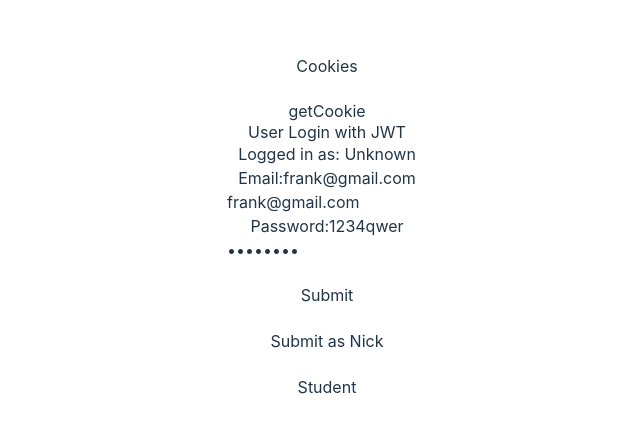
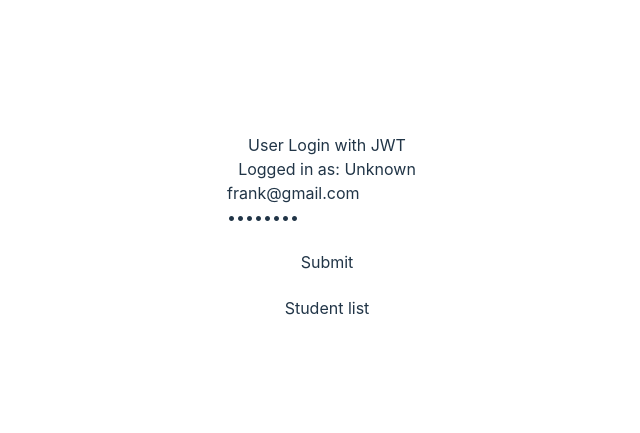
Before and after one commit to franklam2008/user-login-app, a Vue app: page / in a window 1280 px wide. Shown: the part 173-606 px from the top of the page, without its empty margins (313-953 px from the left). Built offline with nearby package versions, Linux system fonts and the light colour scheme; no server answers; what vue-cookies would draw is missing.

Commit message:
remove testing comp

```diff
--- a/src/App.vue
+++ b/src/App.vue
@@ -6,7 +6,7 @@ import TestComponent from "./components/test.vue";
 </script>
 
 <template>
-  <TestComponent />
+  <!-- <TestComponent /> -->
   <Login msg="User Login with JWT" />
 </template>
 
--- a/src/components/Login.vue
+++ b/src/components/Login.vue
@@ -69,19 +69,13 @@ whoami();
 </script>
 
 <template>
-  <h1>{{ msg }}</h1>
+  <h2>{{ msg }}</h2>
   <p>Logged in as: {{ username }}</p>
   <div class="form-group">
-    <p>Email:{{ email }}</p>
     <input v-model="email" placeholder="edit me" />
-    <p>Password:{{ password }}</p>
     <input v-model="password" type="password" placeholder="edit me" />
     <button type="button" @click="submit()">Submit</button>
-    <button type="button" @click="submit('nick@gmail.com')">
-      Submit as Nick
-    </button>
-    <!-- <button type="button" @click="whoami">LoginDetail</button> -->
-    <button type="button" @click="getStudents">Student</button>
+    <button type="button" @click="getStudents">Student list</button>
   </div>
 </template>
 
```
